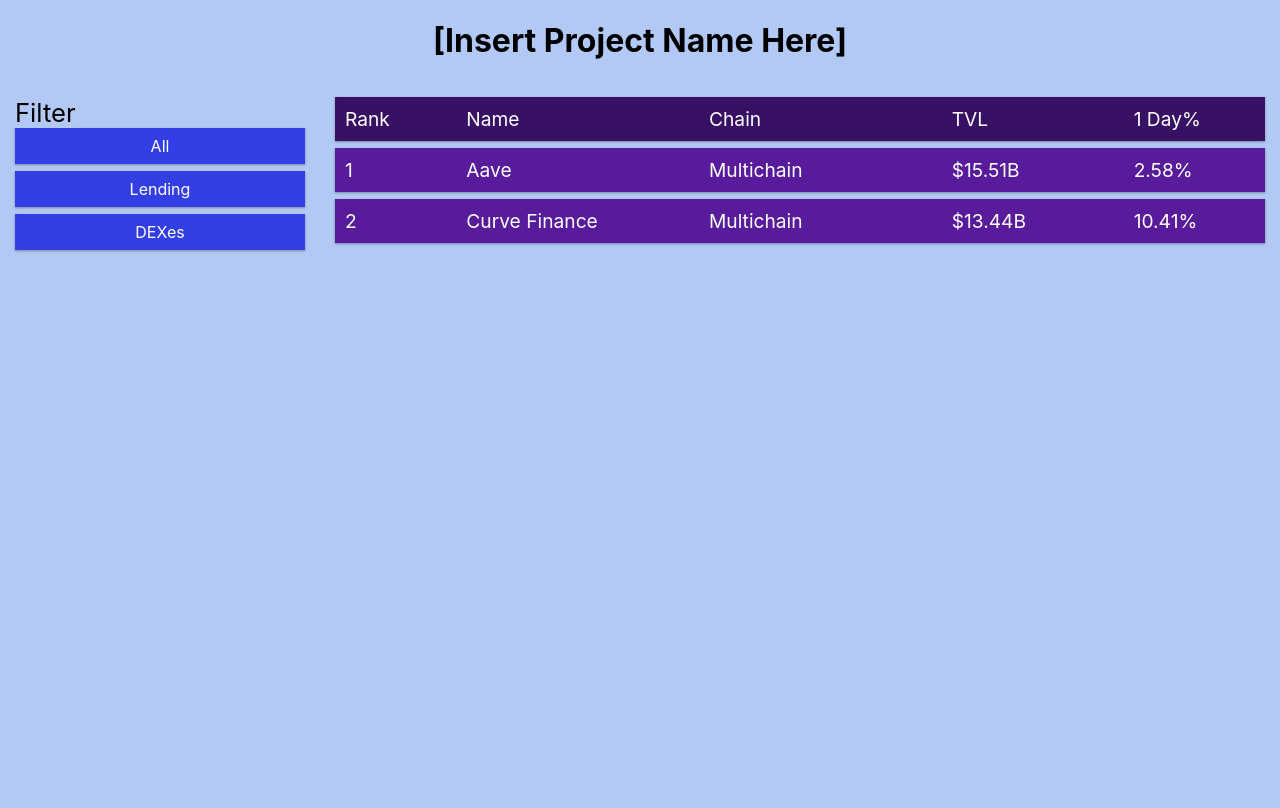
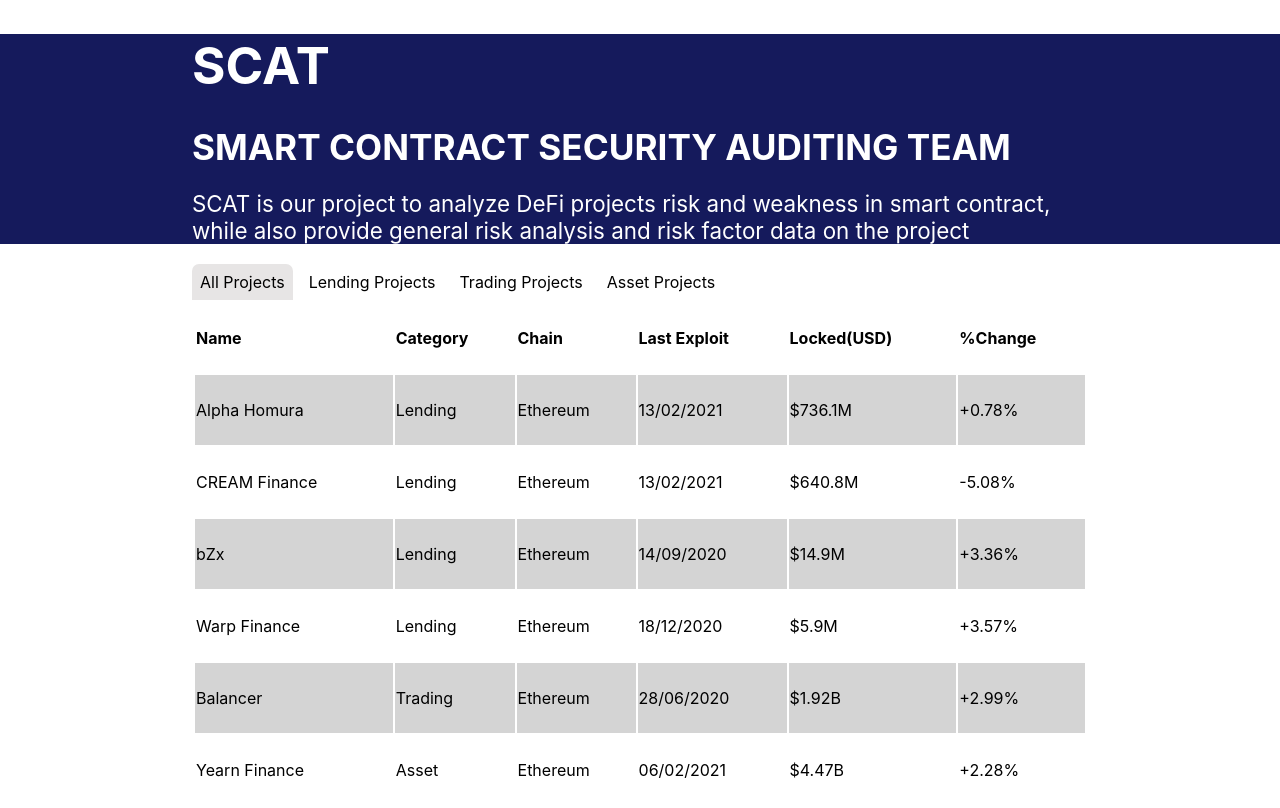
Before and after one commit to SaltAtWork/CE_Smart_Contract_Audit, a React (Create React App) app in the folder scat-web/: page / in a window 1280 px wide. Built offline with nearby package versions, Linux system fonts and the light colour scheme.

Commit message:
Re-Design Main Page w/ Filter Feature on top

```diff
--- a/scat-web/src/App.css
+++ b/scat-web/src/App.css
@@ -1,8 +1,3 @@
-* {
-  box-sizing: border-box;
-  background-color: rgb(178, 201, 245);
-}
-
 .row::after {
   content: "";
   clear: both;
@@ -10,8 +5,71 @@
 }
 
 #title {
+  background-color: #151a5c;
+}
+
+#title *{
+  text-align: left;
+  margin-left: 15%;
+  margin-bottom: 20px;
+  margin-right: 15%;
+  background-color: #151a5c;
+  color: white;
+}
+
+#title h1{
+  font-size: 4vw;
+}
+
+#title h2{
+  font-size: 2.75vw;
+}
+
+#title p{
+  font-size: 1.75vw;
+}
+
+#filter {
+  display: flex;
+  flex-direction: row;
+  justify-content: flex-start;
+  margin-left: 15%;
+  margin-right: 15%;
+}
+
+#filter *{
+  padding: 8px;
+  margin-right: 8px;
+  border-radius: 7px 7px 0px 0px;
   text-align: center;
+  background-color: white;
+  cursor: pointer;
 }
+#filter *:hover{
+  background-color: #eeeeee;
+}
+#filter *.active{
+  background-color: #e7e5e5;
+}
+
+#defitable {
+  margin-left: 15%;
+  margin-right: 15%;
+}
+#defitable table{
+  border: 1px solid white;
+  width: 100%;
+}
+#defitable th{
+  text-align: left;
+  cursor:default;
+}
+#defitable tr{
+  margin-left: 5px;
+  height: 70px;
+  cursor: pointer;
+}
+tr:nth-child(even) {background-color: #d4d4d4;}
 
 .col-1 {width: 8.33%;}
 .col-2 {width: 16.66%;}
@@ -30,66 +88,3 @@
   float: left;
   padding: 15px;
 }
-
-.filter ul {
-  list-style-type: none;
-  margin: 0;
-  padding: 0;
-}
-
-.filter span{
-  font-size: 2vw;
-  margin-bottom: 15px;
-}
-
-.filter li {
-  text-align: center;
-  padding: 8px;
-  margin-bottom: 7px;
-  font-size: 1.25vw;
-  background-color: #333fe5;
-  color: #ffffff;
-  box-shadow: 0 1px 3px rgba(0,0,0,0.12), 0 1px 2px rgba(0,0,0,0.24);
-}
-
-.filter li:hover{
-  background-color: #1f2685;
-}
-
-.tierlistitem-list {
-  display: grid;
-  grid-template-columns: 2fr 4fr 4fr 3fr 2fr;
-  padding: 10px;
-  margin-bottom: 7px;
-  background-color: #571b9b;
-  color: #ffffff;
-  box-shadow: 0 1px 3px rgba(0,0,0,0.12), 0 1px 2px rgba(0,0,0,0.24);
-}
-
-.tierlistitem-list:first-child {
-  background-color: #381164;
-}
-
-.tierlistitem{
-  font-size: 1.5vw;
-}
-.tierlistitem.a {
-  grid-column: 1 / 2;
-  background-color: transparent;
-}
-.tierlistitem.b {
-  grid-column: 2 / 3;
-  background-color: transparent;
-}
-.tierlistitem.c {
-  grid-column: 3 / 4;
-  background-color: transparent;
-}
-.tierlistitem.d {
-  grid-column: 4 / 5;
-  background-color: transparent;
-}
-.tierlistitem.e {
-  grid-column: 5 / 6;
-  background-color: transparent;
-}
--- a/scat-web/src/App.js
+++ b/scat-web/src/App.js
@@ -1,81 +1,114 @@
 import './App.css';
-import TierListItem from './components/TierListItem.js';
-import {v4 as uuidv4} from 'uuid';
+import {useState} from 'react';
+import ListTable from './components/ListTable.js';
+//import {v4 as uuidv4} from 'uuid';
 
-const Title =()=><h1 id="title">[Insert Project Name Here]</h1>
 
-const FilterList = [
-  "All",
-  "Lending",
-  "DEXes"
-]
-
-const TierListItemList = [
-  {
-    ranking:"Rank",
-    defiName:"Name",
-    chainType:"Chain",
-    categoryType:"Category",
-    totalValueLocked:"TVL",
-    oneDayChange:"1 Day%"
-  },
-  {
-    ranking:"1",
-    defiName:"Aave",
-    chainType:"Multichain",
-    categoryType:"Lending",
-    totalValueLocked:"$15.51B",
-    oneDayChange:"2.58%"
-  },
-  {
-    ranking:"2",
-    defiName:"Curve Finance",
-    chainType:"Multichain",
-    categoryType:"DEXes",
-    totalValueLocked:"$13.44B",
-    oneDayChange:"10.41%"
-  },
-]
-
-const Filter =()=>{
+const Title =()=>{
   return(
-    <ul>
-      {FilterList.map((element)=>{
-        return <li> {element} </li>
-      })}
-    </ul>
-  );
-}
-
-const TierList =()=>{
-  return(
-    <div class="col-9">
-      {TierListItemList.map((element)=>{
-        return <TierListItem input={element} />
-      })}
+    <div id="title">
+      <h1>SCAT</h1>
+      <h2>SMART CONTRACT SECURITY AUDITING TEAM</h2>
+      <p>SCAT is our project to analyze DeFi projects risk and weakness in smart contract, while also provide
+        general risk analysis and risk factor data on the project
+      </p>
     </div>
   );
 }
 
-const DeFiList =()=>{
+const FilterList = [
+  {id:"All",tag:"All Projects"},
+  {id:"Lending",tag:"Lending Projects"},
+  {id:"Trading",tag:"Trading Projects"},
+  {id:"Asset",tag:"Asset Projects"}
+]
+
+const TableItemList = [
+  {
+    name:"Alpha Homura",
+    category:"Lending",
+    chain:"Ethereum",
+    lastExploit:"13/02/2021",
+    tvl:"$736.1M",
+    percentChange:"+0.78%"
+  },
+  {
+    name:"CREAM Finance",
+    category:"Lending",
+    chain:"Ethereum",
+    lastExploit:"13/02/2021",
+    tvl:"$640.8M",
+    percentChange:"-5.08%"
+  },
+  {
+    name:"bZx",
+    category:"Lending",
+    chain:"Ethereum",
+    lastExploit:"14/09/2020",
+    tvl:"$14.9M",
+    percentChange:"+3.36%"
+  },
+  {
+    name:"Warp Finance",
+    category:"Lending",
+    chain:"Ethereum",
+    lastExploit:"18/12/2020",
+    tvl:"$5.9M",
+    percentChange:"+3.57%"
+  },
+  {
+    name:"Balancer",
+    category:"Trading",
+    chain:"Ethereum",
+    lastExploit:"28/06/2020",
+    tvl:"$1.92B",
+    percentChange:"+2.99%"
+  },
+  {
+    name:"Yearn Finance",
+    category:"Asset",
+    chain:"Ethereum",
+    lastExploit:"06/02/2021",
+    tvl:"$4.47B",
+    percentChange:"+2.28%"
+  },
+]
+
+function DeFiTable(){
+  const [filter,setFilter] = useState("All");
+
+  const changeFilter=(event)=>{
+    setFilter(event.target.id);
+  }
+
   return(
-    <div class="row">
-        <div class="col-3 filter">
-          <span>Filter</span>
-          <Filter />
-        </div>
-        <TierList />
+    <div>
+      <div id="filter">
+        {FilterList.map((element)=>{
+          if(filter === element.id){
+            return <div className="active" id={element.id} onClick={changeFilter}>{element.tag}</div>
+          }
+          return <div className="not-active" id={element.id} onClick={changeFilter}>{element.tag}</div>
+        })}
       </div>
+      <div id="defitable">
+        <ListTable input={TableItemList} filter={filter}/>
+      </div>
+    </div>
   );
 }
+
 
 function App() {
   return (
     <div>
       <Title />
-      <DeFiList />
+      <DeFiTable />
     </div>
   );
 }
 
 export default App;
+
+//<Filter />
+//<Table />
--- /dev/null
+++ b/scat-web/src/components/ListTable.js
@@ -0,0 +1,46 @@
+function TableRow(props){
+  const {input} = props;
+  return(
+    <tr>
+      <td>{input.name}</td>
+      <td>{input.category}</td>
+      <td>{input.chain}</td>
+      <td>{input.lastExploit}</td>
+      <td>{input.tvl}</td>
+      <td>{input.percentChange}</td>
+    </tr>
+  );
+}
+
+function TableHeadRow(){
+  return(
+    <tr>
+      <th>Name</th>
+      <th>Category</th>
+      <th>Chain</th>
+      <th>Last Exploit</th>
+      <th>Locked(USD)</th>
+      <th>%Change</th>
+    </tr>
+  );
+}
+
+function ListTable(props){
+    const {input,filter} = props;
+    return(
+        <table>
+          <TableHeadRow />
+          {input.map((element)=>{
+            if(filter === "All"){
+              return <TableRow input={element} />
+            }
+            else if(filter === element.category){
+              return <TableRow input={element} />
+            }
+            return null;
+          })}
+        </table>
+    );
+}
+
+export default ListTable
--- a/scat-web/src/components/TierListItem.js
+++ /dev/null
@@ -1,24 +0,0 @@
-function TierListItem(props){
-    const {input} = props;
-    return(
-        <div class="tierlistitem-list">
-          <div class="tierlistitem a">
-            {input.ranking}
-          </div>
-          <div class="tierlistitem b">
-            {input.defiName}
-          </div>
-          <div class="tierlistitem c">
-            {input.chainType}
-          </div>
-          <div class="tierlistitem d">
-            {input.totalValueLocked}
-          </div>
-          <div class="tierlistitem e">
-            {input.oneDayChange}
-          </div>
-        </div>
-    );
-}
-
-export default TierListItem
```
